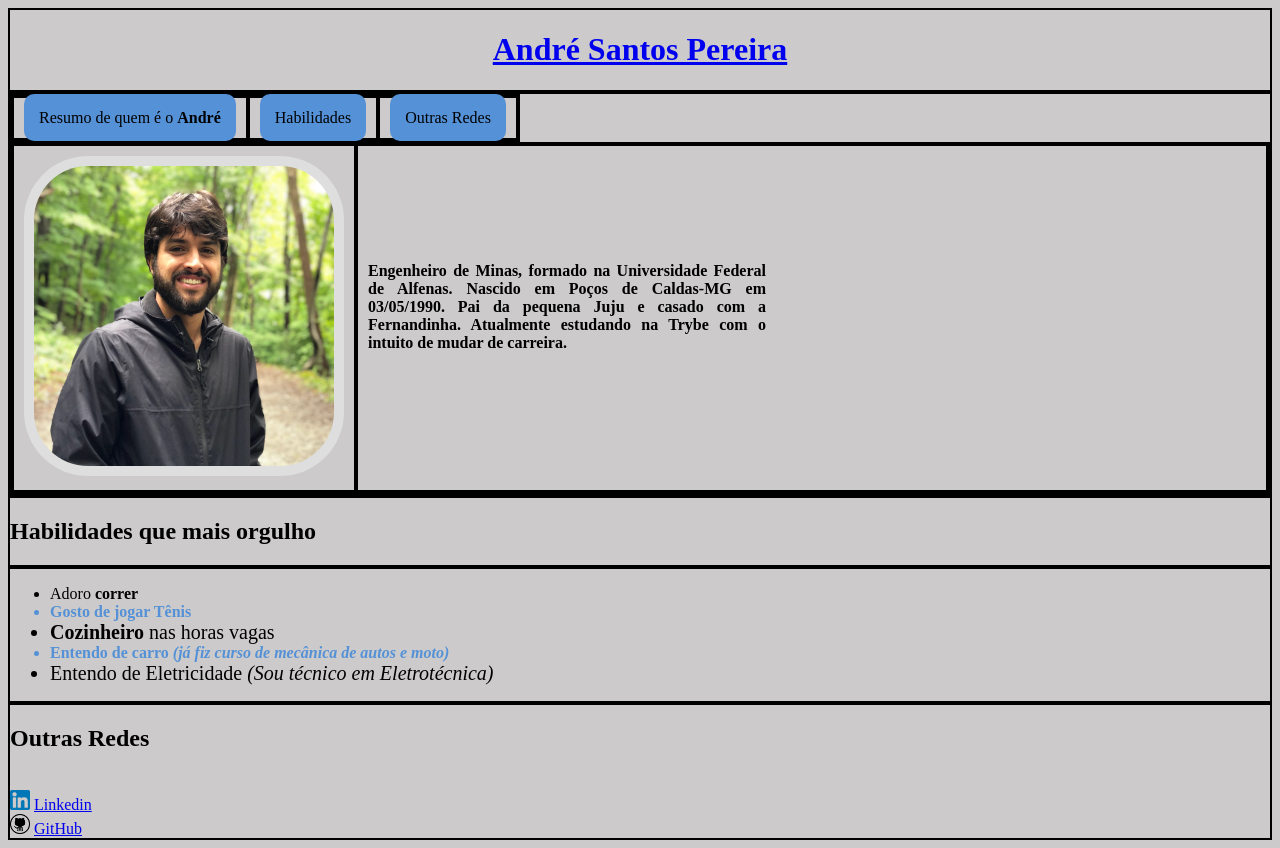
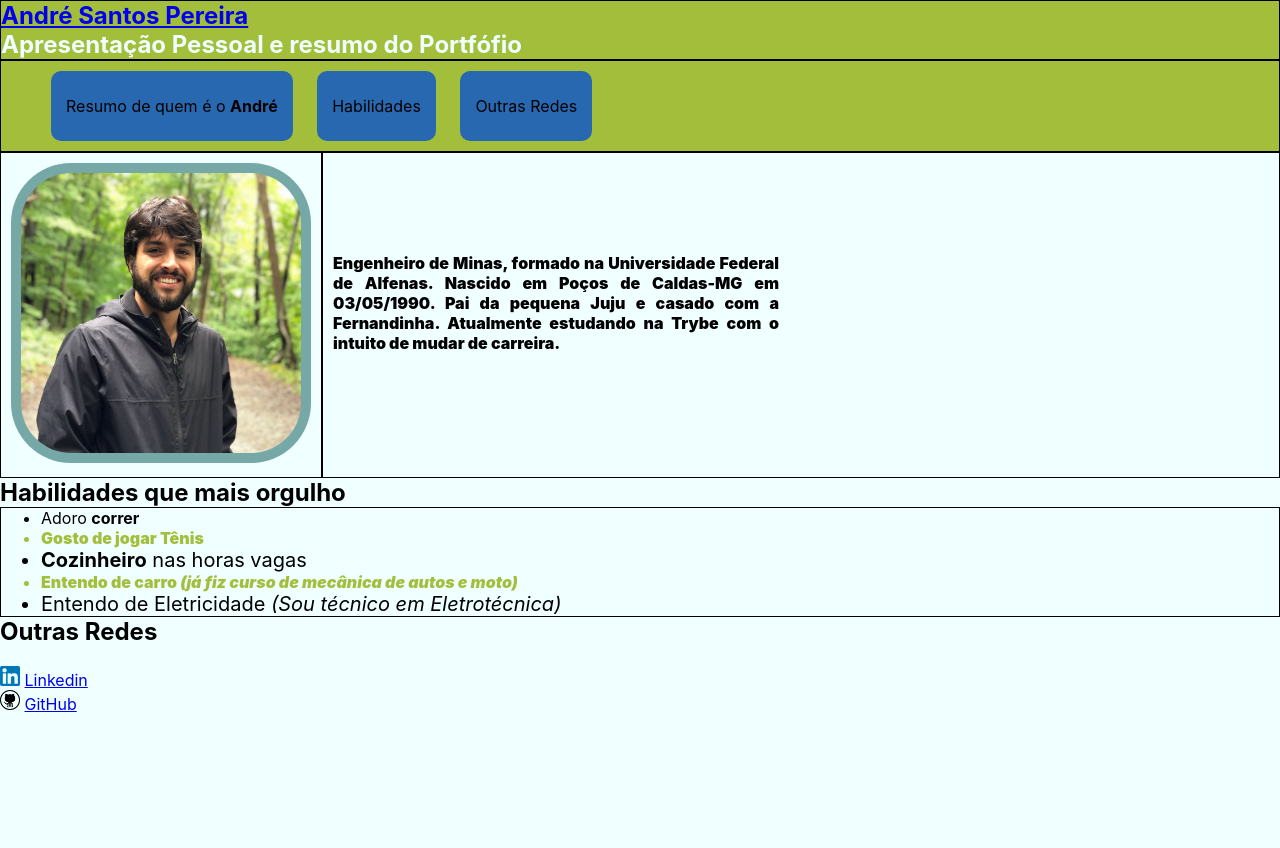
Before and after one commit to AndreSanpe/AndreSanpe.github.io, a plain HTML site: page index.html in a window 1280 px wide. After the commit the page ends 800 px from the top, so only its background shows below. Drawn offline with Linux system fonts and the light colour scheme.

Commit message:
aplicando o html semântico

```diff
--- a/index.html
+++ b/index.html
@@ -13,41 +13,47 @@
 </head>
 
 <body>
-    <div class="meuNome">
-        <h1> <a href="#foto">André Santos Pereira</a></h1>
-    </div>
-    <div>
-        <div class="barraDeMenu">
-            <div>
+    <header class="meuNome">
+        <section class="nomeHeader">
+            <h1><a href="#foto">André Santos Pereira</a></h1>
+            <h2>Apresentação Pessoal e resumo do Portfófio</h2>
+        </section>
+        <section>
+            <nav class="barraDeMenu">
+                <ul>
+                    <li>
                         <a class="button" href="#resumo">Resumo de quem é o <b>André</b></a>
-            </div>
-            <div>
+                    </li>
+                    <li>
                         <a class="button" href="#habilidades">Habilidades</a>
-            </div>
-            <div>
+                    </li>
+                    <li>
                         <a class="button" href="#redes">Outras Redes</a>
-            </div>
-        </div>
+                    </li>
+                </ul>
+            </nav>
+        </section>
+    </header>
 
-        <div class="imagem-e-resumo">
-            <div>
+    <main>
+        <article class="imagem-e-resumo">
+            <section>
                 <img class="imagemRedonda" src="./imagens/foto-andre.jpeg" id="foto" width="300px"
                     alt="Foto do André Santos Pereira sorrindo. Ao fundo é possivel ver árvores">
-            </div>
+            </section>
 
-            <div>
-                <p class="resumo-pessoal">Engenheiro de Minas, formado na Universidade Federal de Alfenas. Nascido em Poços de
+            <section>
+                <p class="resumo-pessoal">Engenheiro de Minas, formado na Universidade Federal de Alfenas. Nascido em
+                    Poços
+                    de
                     Caldas-MG em 03/05/1990. Pai da pequena Juju e casado com a Fernandinha. Atualmente estudando na
                     Trybe com o intuito de mudar de carreira.</p>
-            </div>
-        </div>
-    </div>
+            </section>
+        </article>
 
-    <div>
+        <aside>
             <h2 id="habilidades">Habilidades que mais orgulho</h2>
-    </div>
-
-    <div>
+            <section>
                 <ul>
                     <li>Adoro <strong>correr</strong></li>
                     <li class="estilo-destacado">Gosto de jogar Tênis</li>
@@ -55,16 +61,16 @@
                     <li class="estilo-destacado">Entendo de carro <i>(já fiz curso de mecânica de autos e moto)</i></li>
                     <li class="tamanho30px">Entendo de Eletricidade <i>(Sou técnico em Eletrotécnica)</i></li>
                 </ul>
-    </div>
-
-    <div>
+            </section>
+        </aside>
+    </main>
+    <footer>
         <h2 id="redes">Outras Redes</h2><br>
         <img src="./imagens/logo-linkedin.png" alt="logo do linkedin" width="20px">
         <a href="https://www.linkedin.com/in/andresantospereira/" target="_blank"> Linkedin</a><br>
         <img src="./imagens/logo-github.png" alt="logo do GitHub" width="20px">
         <a href="https://github.com/AndreSanpe" target="_blank">GitHub</a><br>
-    </div>
-
+    </footer>
 
 </body>
 
--- a/style.css
+++ b/style.css
@@ -1,15 +1,15 @@
-h1 {
-  text-decoration: none;
-  color: black;
+*{font-family: -apple-system, BlinkMacSystemFont, 'Segoe UI', Roboto, Oxygen, Ubuntu, Cantarell, 'Open Sans', 'Helvetica Neue', sans-serif;
+  margin: 0;
+  box-sizing: border-box;
+
+
+}
+body {
+  background-color: azure;
 }
 
-body {
-    background-color: rgba(184, 180, 180, 0.705);
-}
-
-div {
-    border: 2px solid black;
-
+section {
+  border: 1px solid black;
 }
 
 .resumo-pessoal {
@@ -17,25 +17,28 @@ div {
   font-weight: 900;
   text-align: justify;
   padding: 100px 500px 10px 10px;
-
-
 }
 
-.barraDeMenu{
-    height: auto;
-    display: inline-flex;
-    position: relative;
+.nomeHeader{
+  color: azure;
 }
 
-.meuNome {
-    height: auto;
-    text-align: center;
-    font-weight: 900;
-    text-decoration: none;
+.barraDeMenu ul li {
+  height: auto;
+  display: inline-flex;
+  position: relative;
+  list-style-type: none;
 }
 
+/* .meuNome {
+  text-align: left;
+  font-weight: 900;
+  text-decoration: none;
+  display: inline-block;
+} */
+
 .estilo-destacado {
-  color: rgb(84, 145, 214);
+  color: #a2be3a;
   font-weight: 900;
 }
 
@@ -46,37 +49,41 @@ div {
 .imagemRedonda {
   border-radius: 20%;
   margin: 10px;
-  background-color: rgb(222, 222, 222);
+  background-color: #77a8a8;
   padding: 10px;
 }
 
-.imagemRedonda:hover{
-  margin: none ;
-  background-color:white;
-
-
+.imagemRedonda:hover {
+  margin: none;
+  background-color: #475e49;
 }
 
 .button {
   padding: 15px;
-  background-color: rgb(84, 145, 214);
+  background-color: rgb(40, 104, 177);
   border-radius: 10px;
   line-height: 40px;
   text-decoration: none;
   color: black;
   margin: 10px;
   transition: 0.5;
-
 }
 
-.imagem-e-resumo{
+.imagem-e-resumo {
   display: inline-flex;
   position: relative;
-
 }
 
-.button:hover{
+.button:hover {
   padding: 17px;
-  background-color: rgb(94, 155, 224);
-
+  background-color: #1f5aa6;
 }
+header {
+  display: inline-block;
+  background-color: #a2be3a;
+  width: 100%;
+  /* position: fixed; */
+}
+main{
+  /* position: absolute; */
+}
```
Lines whose indentation alone changed are shown as unchanged.
